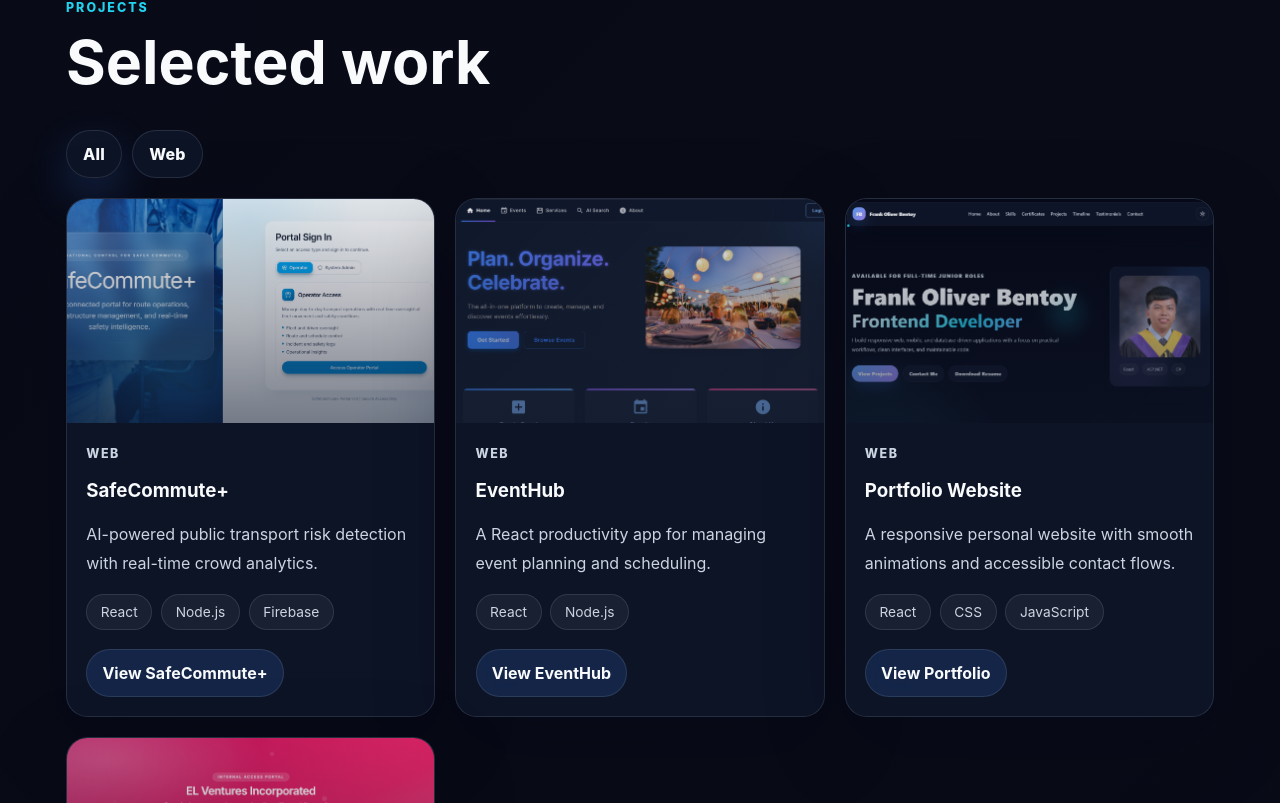
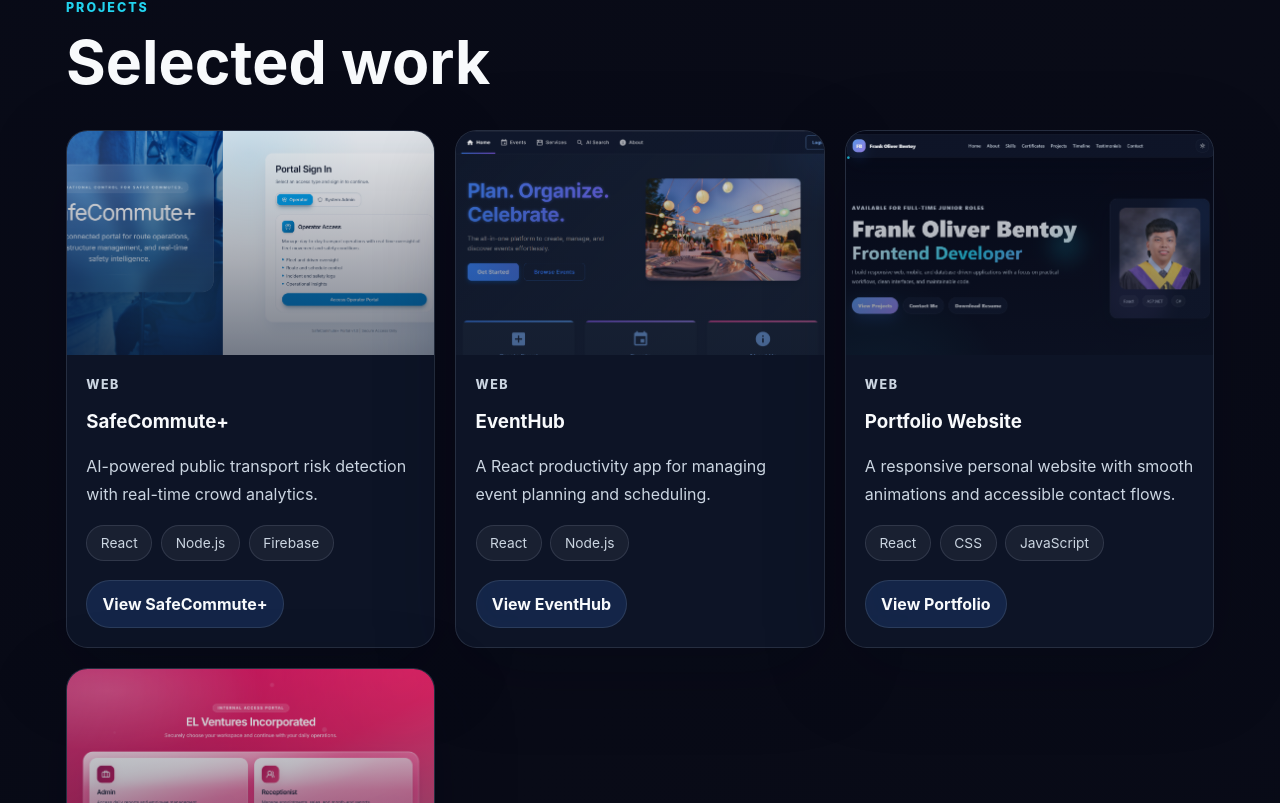
Before and after one commit to FRC-FRANKY/Portfolio, a React (Vite) app: page / in a window 1280 px wide. Shown: the part 4857-5660 px from the top of the page. Built offline with nearby package versions, Linux system fonts and the light colour scheme.

Commit message:
minor updates

```diff
--- a/src/components/Projects.jsx
+++ b/src/components/Projects.jsx
@@ -1,7 +1,7 @@
 import React from 'react';
 import { socialLinks } from '../data/portfolio';
 
-export default function Projects({ projects, categories, filter, setFilter }) {
+export default function Projects({ projects }) {
   const githubUrl = socialLinks.find((link) => link.label === 'GitHub')?.href || 'https://github.com/FRC-FRANKY';
 
   return (
@@ -9,18 +9,6 @@ export default function Projects({ projects, categories, filter, setFilter }) {
       <div className="section-heading">
         <p className="eyebrow">Projects</p>
         <h2>Selected work</h2>
-      </div>
-      <div className="filter-bar" aria-label="Project filters">
-        {categories.map((category) => (
-          <button
-            key={category}
-            type="button"
-            className={filter === category ? 'button primary' : 'button ghost'}
-            onClick={() => setFilter(category)}
-          >
-            {category}
-          </button>
-        ))}
       </div>
       <div className="projects-grid">
         {projects.map((project) => (
@@ -51,8 +39,8 @@ export default function Projects({ projects, categories, filter, setFilter }) {
         ))}
       </div>
       <div className="github-note">
-        <p>Want to see more projects? Just click GitHub .</p>
-        <a className="button primary" href={githubUrl} target="_blank" rel="noreferrer noopener">
+        <p>Want to see more projects? Just click GitHub.</p>
+        <a className="button primary" href={socialLinks.find((link) => link.label === 'GitHub')?.href || 'https://github.com/FRC-FRANKY'} target="_blank" rel="noreferrer noopener">
           Visit GitHub
         </a>
       </div>
--- a/src/pages/Home.jsx
+++ b/src/pages/Home.jsx
@@ -1,4 +1,4 @@
-import React, { useMemo, useState } from 'react';
+import React from 'react';
 import Header from '../components/Header.jsx';
 import Hero from '../components/Hero.jsx';
 import Stats from '../components/Stats.jsx';
@@ -31,17 +31,9 @@ import {
 } from '../data/portfolio.js';
 
 export default function Home() {
-  const [filter, setFilter] = useState('All');
-  const [lightboxSrc, setLightboxSrc] = useState(null);
+  const [lightboxSrc, setLightboxSrc] = React.useState(null);
 
   useScrollReveal();
-
-  const filteredProjects = useMemo(
-    () => (filter === 'All' ? projects : projects.filter((project) => project.category === filter)),
-    [filter]
-  );
-
-  const categories = ['All', ...new Set(projects.map((project) => project.category))];
 
   return (
     <>
@@ -53,7 +45,7 @@ export default function Home() {
         <Education education={education} />
         <Skills skillGroups={skillGroups} skillIcons={skillIcons} />
         <Certificates certificates={certificates} onOpen={setLightboxSrc} />
-        <Projects projects={filteredProjects} categories={categories} filter={filter} setFilter={setFilter} />
+        <Projects projects={projects} />
         <Experience timeline={timeline} />
         <DesignProcess steps={processSteps} />
         <Testimonials testimonials={testimonials} />
@@ -70,7 +62,7 @@ export default function Home() {
               onClick={() => setLightboxSrc(null)}
               aria-label="Close image preview"
             >
-              ×
+
             </button>
             <img src={lightboxSrc} alt="Certificate full screen" />
           </div>
```
